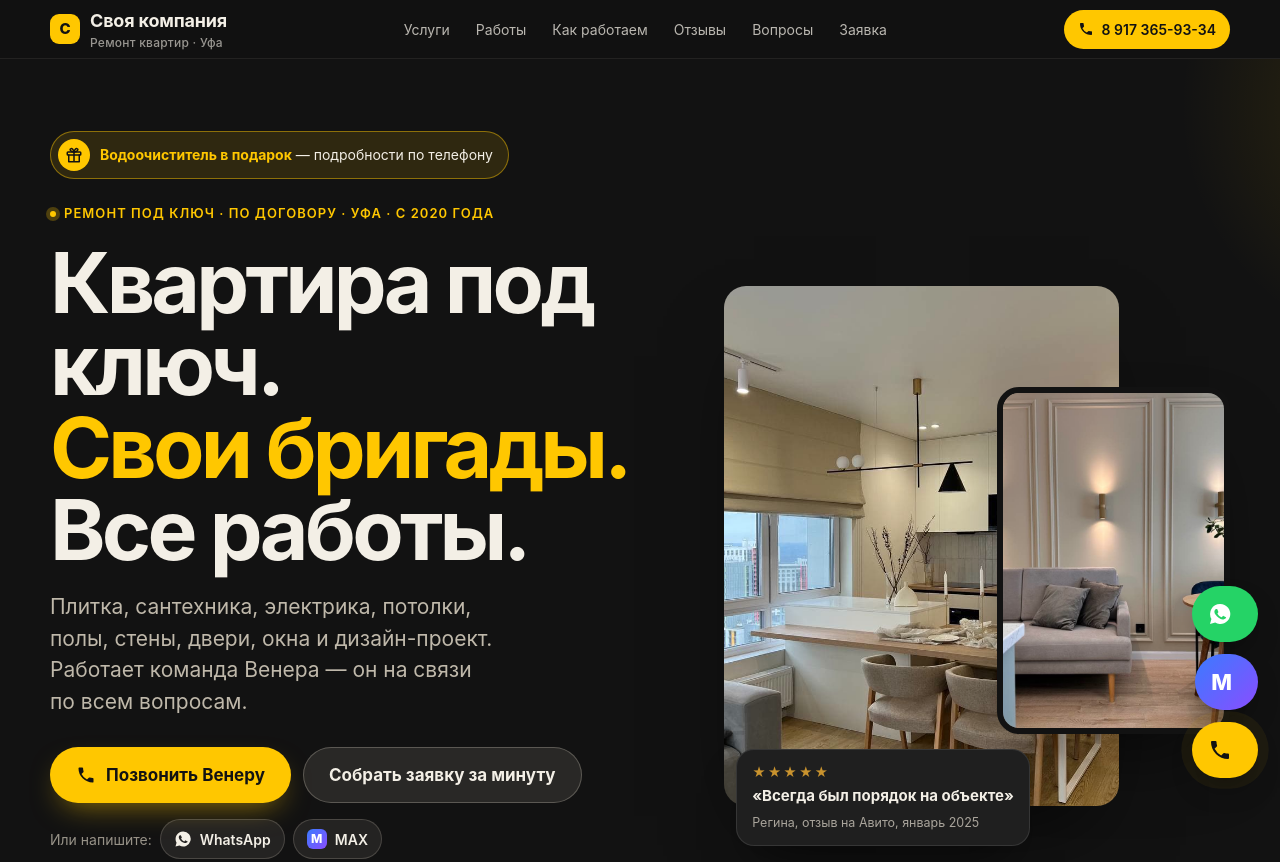
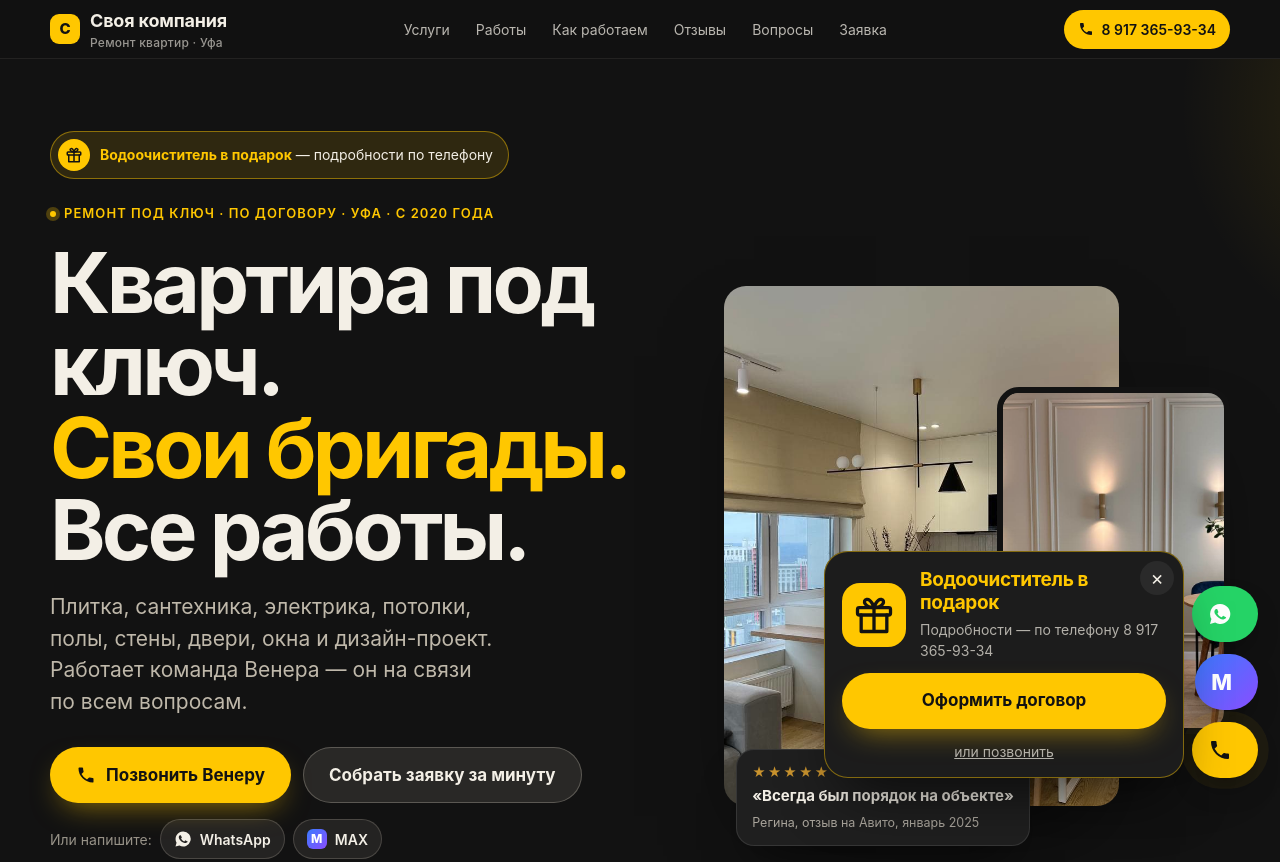
Before and after one commit to svoya-kompaniya/svoya-kompaniya.github.io, a plain HTML site: page index.html in a window 1280 px wide. Shown: the top 862 px of the page. Drawn offline with Linux system fonts and the light colour scheme.

Commit message:
Всплывающий подарок с кнопкой «Оформить договор»

```diff
--- a/index.html
+++ b/index.html
@@ -319,6 +319,18 @@ html.ty .hdr-call,html.ty .brand i{background:#FFC700;color:#121212}
 .gift b{color:#FFC700}
 @media (min-width:960px){ .gal .ph-wide{grid-column:span 2;aspect-ratio:auto} }
 
+.gp{position:fixed;left:12px;right:12px;bottom:calc(84px + env(safe-area-inset-bottom));z-index:60;display:grid;grid-template-columns:auto 1fr;gap:12px 14px;align-items:center;padding:18px 18px 16px;border-radius:24px;background:#1c1c1c;color:#F3EFE6;box-shadow:inset 0 0 0 1px rgba(255,199,0,.45),0 30px 60px -20px rgba(0,0,0,.7);transform:translateY(20px);opacity:0;transition:transform .45s var(--ease),opacity .45s var(--ease)}
+.gp.on{transform:none;opacity:1}
+.gp[hidden]{display:none}
+.gp-ic{width:64px;height:64px;border-radius:18px;background:#FFC700;display:grid;place-items:center;animation:wob 2.4s ease-in-out infinite}
+@keyframes wob{0%,100%{transform:rotate(0)}10%{transform:rotate(-8deg)}20%{transform:rotate(7deg)}30%{transform:rotate(-4deg)}40%{transform:rotate(0)}}
+.gp-t b{display:block;font-size:19px;letter-spacing:-.02em;line-height:1.2;color:#FFC700;padding-right:26px}
+.gp-t span{display:block;font-size:14px;color:rgba(243,239,230,.7);margin-top:4px}
+.gp-go{grid-column:1/-1;width:100%;color:#121212}
+.gp-call{grid-column:1/-1;text-align:center;font-size:14px;color:rgba(243,239,230,.7)}
+.gp-x{position:absolute;top:10px;right:10px;width:34px;height:34px;border-radius:50%;border:0;background:#2a2a2a;color:#F3EFE6;font-size:20px;line-height:1;cursor:pointer}
+@media (min-width:960px){ .gp{left:auto;right:96px;bottom:22px;width:360px} }
+
 /* reveal */
 .rv{opacity:0;transform:translateY(26px);transition:opacity .9s var(--ease),transform .9s var(--ease)}
 .rv.in{opacity:1;transform:none}
@@ -628,6 +640,8 @@ html.ty .hdr-call,html.ty .brand i{background:#FFC700;color:#121212}
   </div>
 </footer>
 
+<div class="gp" id="gp" role="dialog" aria-modal="false" aria-labelledby="gp-h" hidden><button type="button" class="gp-x" aria-label="Закрыть">×</button><div class="gp-ic"><svg width="44" height="44" viewBox="0 0 24 24" fill="none" stroke="#121212" stroke-width="1.8" stroke-linecap="round" stroke-linejoin="round" aria-hidden="true"><rect x="3" y="8" width="18" height="4" rx="1"/><path d="M12 8v13M19 12v9H5v-9"/><path d="M12 8S10.5 3 8 3.5 7 8 12 8zM12 8s1.5-5 4-4.5S17 8 12 8z"/></svg></div><div class="gp-t"><b id="gp-h">Водоочиститель в подарок</b><span>Подробности — по телефону 8 917 365-93-34</span></div><a class="btn btn-blood gp-go" href="https://wa.me/79173659334?text=%D0%97%D0%B4%D1%80%D0%B0%D0%B2%D1%81%D1%82%D0%B2%D1%83%D0%B9%D1%82%D0%B5%2C%20%D0%92%D0%B5%D0%BD%D0%B5%D1%80%21%20%D0%A5%D0%BE%D1%87%D1%83%20%D0%BE%D1%84%D0%BE%D1%80%D0%BC%D0%B8%D1%82%D1%8C%20%D0%B4%D0%BE%D0%B3%D0%BE%D0%B2%D0%BE%D1%80%20%D0%BD%D0%B0%20%D1%80%D0%B5%D0%BC%D0%BE%D0%BD%D1%82%20%D0%B8%20%D0%BF%D0%BE%D0%BB%D1%83%D1%87%D0%B8%D1%82%D1%8C%20%D0%B2%D0%BE%D0%B4%D0%BE%D0%BE%D1%87%D0%B8%D1%81%D1%82%D0%B8%D1%82%D0%B5%D0%BB%D1%8C%20%D0%B2%20%D0%BF%D0%BE%D0%B4%D0%B0%D1%80%D0%BE%D0%BA." target="_blank" rel="noopener">Оформить договор</a><a class="gp-call" href="tel:+79173659334">или позвонить</a></div>
+
 <div class="fab" aria-label="Связаться"><a class="fb fb-wa" href="https://wa.me/79173659334" target="_blank" rel="noopener" aria-label="WhatsApp"><svg viewBox="0 0 24 24" fill="currentColor" aria-hidden="true"><path d="M12 2a10 10 0 0 0-8.6 15l-1.4 5 5.2-1.4A10 10 0 1 0 12 2zm5.3 14.2c-.2.6-1.3 1.2-1.8 1.2-.5.1-1 .2-3.3-.7-2.8-1.1-4.5-3.9-4.7-4.1-.1-.2-1.1-1.5-1.1-2.9s.7-2 1-2.3c.3-.3.6-.3.8-.3h.6c.2 0 .4 0 .6.5l.9 2.1c.1.2.1.3 0 .5l-.3.5-.4.5c-.1.1-.3.3-.1.6.2.3.7 1.2 1.6 2 1.1 1 2 1.3 2.3 1.4.3.1.5.1.6-.1l.9-1.1c.2-.3.4-.2.6-.1l2 1c.3.1.5.2.5.3.1.1.1.6-.1 1.2z"/></svg><span>WhatsApp</span></a><a class="fb fb-mx" href="#max" data-max aria-label="MAX"><b>M</b><span>MAX</span></a><a class="fb fb-ph" href="tel:+79173659334" aria-label="Позвонить"><svg viewBox="0 0 24 24" fill="currentColor" aria-hidden="true"><path d="M6.6 10.8a15.2 15.2 0 0 0 6.6 6.6l2.2-2.2a1 1 0 0 1 1-.25 11.4 11.4 0 0 0 3.6.57 1 1 0 0 1 1 1V20a1 1 0 0 1-1 1A17 17 0 0 1 3 4a1 1 0 0 1 1-1h3.5a1 1 0 0 1 1 1c0 1.25.2 2.45.57 3.57a1 1 0 0 1-.25 1z"/></svg><span>8 917 365-93-34</span></a></div>
 
 <div class="bar" id="bar">
@@ -663,6 +677,16 @@ html.ty .hdr-call,html.ty .brand i{background:#FFC700;color:#121212}
   md.addEventListener('click',function(e){ if(e.target===md||e.target.classList.contains('x')) md.close(); });
   document.getElementById('maxcopy').addEventListener('click',function(){ var b=this, t='+79173659334'; (navigator.clipboard?navigator.clipboard.writeText(t):Promise.reject()).then(function(){b.textContent='Номер скопирован ✓'},function(){b.textContent='+7 917 365-93-34'}); });
 
+
+  var gp=document.getElementById('gp'), gpSeen=false;
+  try{ gpSeen=sessionStorage.getItem('gp-closed')==='1'; }catch(e){}
+  function gpShow(){ if(gpSeen||!gp.hidden) return; gp.hidden=false; requestAnimationFrame(function(){ gp.classList.add('on'); }); }
+  function gpHide(){ gp.classList.remove('on'); setTimeout(function(){ gp.hidden=true; },450); gpSeen=true; try{ sessionStorage.setItem('gp-closed','1'); }catch(e){} }
+  if(!gpSeen){ setTimeout(gpShow,6000); addEventListener('scroll',function(){ if(scrollY>innerHeight*1.2) gpShow(); },{passive:true}); }
+  gp.querySelector('.gp-x').addEventListener('click',gpHide);
+  gp.querySelector('.gp-go').addEventListener('click',function(){ setTimeout(gpHide,300); });
+  addEventListener('keydown',function(e){ if(e.key==='Escape'&&!gp.hidden) gpHide(); });
+
   var lb=document.getElementById('lb');
   document.querySelectorAll('button.ph').forEach(function(b){ b.addEventListener('click',function(){ var im=b.querySelector('img'); lb.querySelector('img').src=im.src; lb.querySelector('img').alt=im.alt; lb.querySelector('p').textContent=b.querySelector('figcaption').textContent; if(lb.showModal) lb.showModal(); }); });
   lb.addEventListener('click',function(e){ if(e.target===lb||e.target.tagName==='BUTTON') lb.close(); });
```
